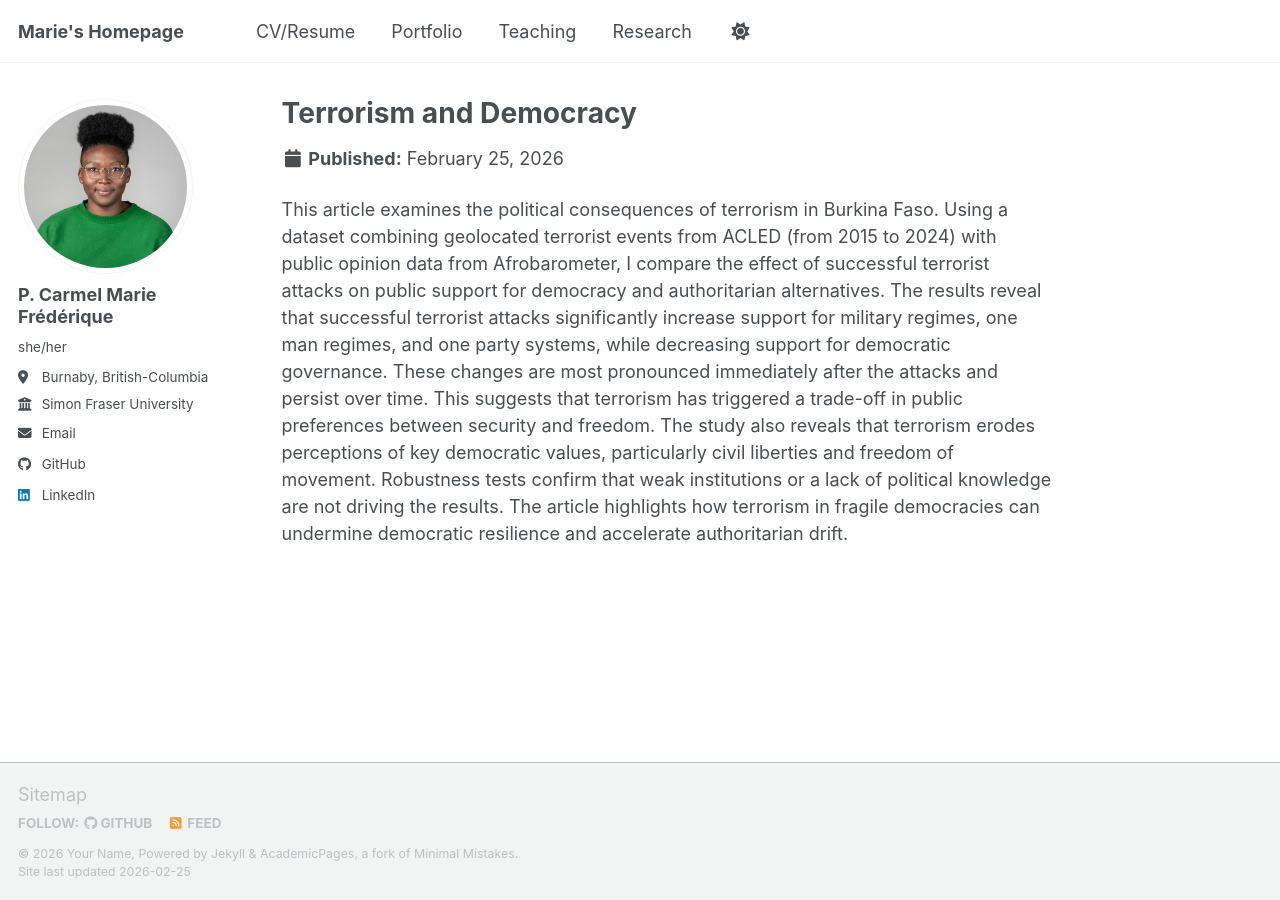
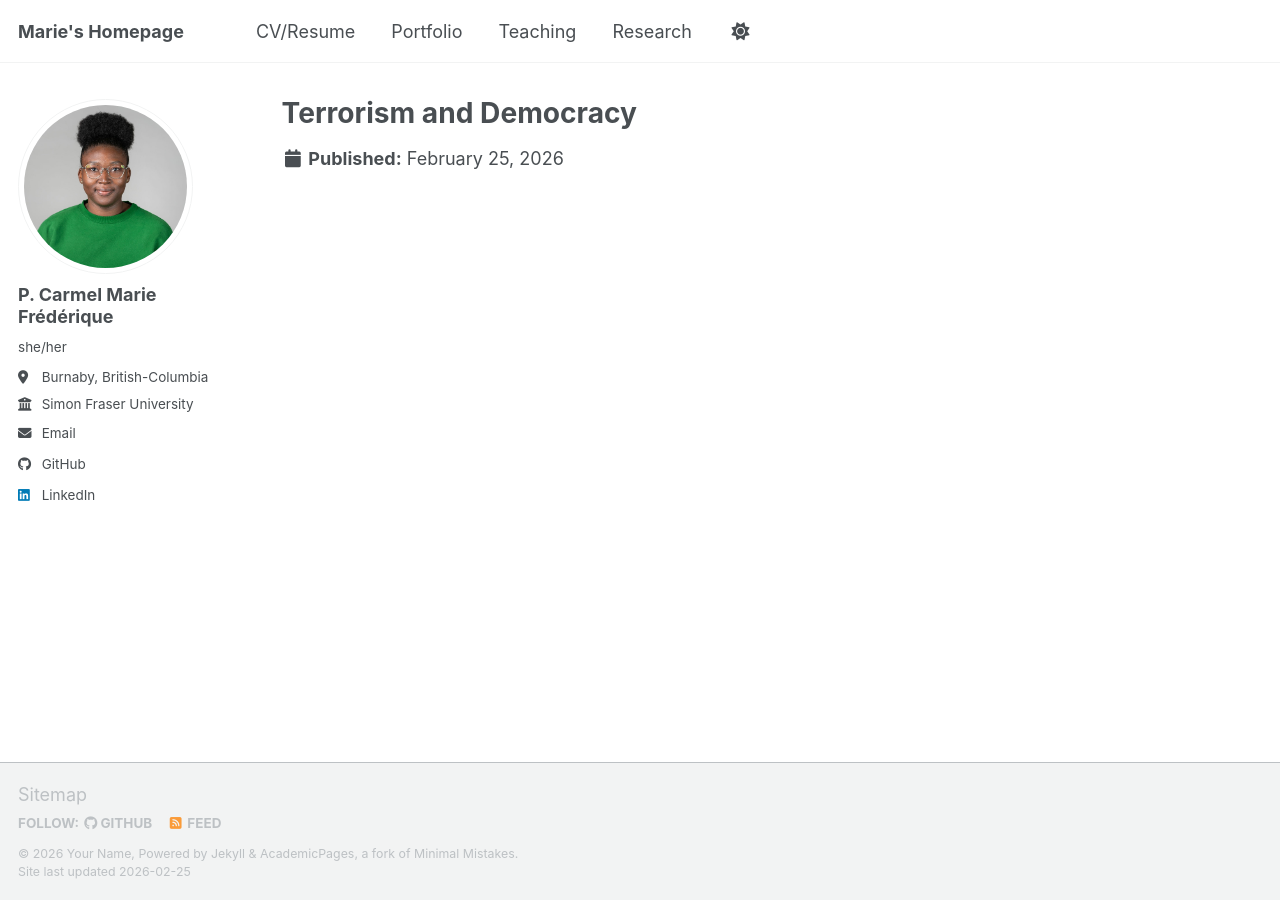
Before and after one commit to appgpk/appgpk.github.io, a Jekyll site: the page built from _publications/terrorism-paper.md, in a window 1280 px wide. Built offline with Jekyll 4.4.1, drawn with Linux system fonts in a browser that asks for light colours; a script bundle is joined from its source files by our own code; library files that are not in the unit come from our copies.

Commit message:
Update terrorism-paper.md

```diff
--- a/_publications/terrorism-paper.md
+++ b/_publications/terrorism-paper.md
@@ -5,5 +5,3 @@ category: manuscripts
 permalink: /publication/terrorism-paper
 paperurl: 'https://appgpk.github.io/files/Terrorism___Democracy___BF.pdf'
 ---
-
-This article examines the political consequences of terrorism in Burkina Faso. Using a dataset combining geolocated terrorist events from ACLED (from 2015 to 2024) with public opinion data from Afrobarometer, I compare the effect of successful terrorist attacks on public support for democracy and authoritarian alternatives. The results reveal that successful terrorist attacks significantly increase support for military regimes, one man regimes, and one party systems, while decreasing support for democratic governance. These changes are most pronounced immediately after the attacks and persist over time. This suggests that terrorism has triggered a trade-off in public preferences between security and freedom. The study also reveals that terrorism erodes perceptions of key democratic values, particularly civil liberties and freedom of movement. Robustness tests confirm that weak institutions or a lack of political knowledge are not driving the results. The article highlights how terrorism in fragile democracies can undermine democratic resilience and accelerate authoritarian drift.
```
